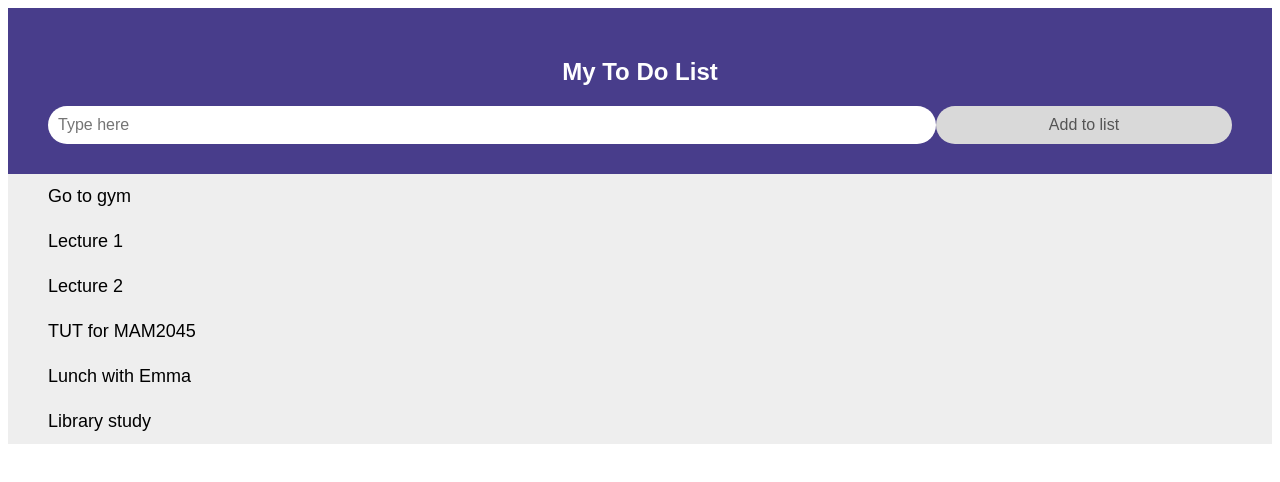
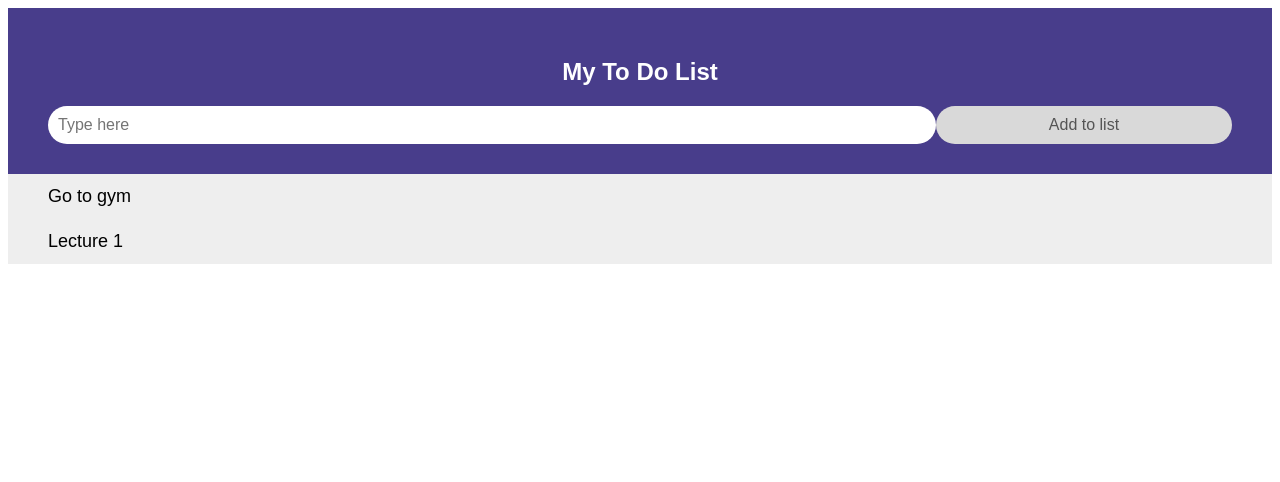
Before and after one commit to Ceejayludick/ToDoApp, a plain HTML site: page index.html in a window 1280 px wide. Drawn offline with Linux system fonts and the light colour scheme.

Commit message:
Layout changes

```diff
--- a/ToDoApp.css
+++ b/ToDoApp.css
@@ -62,7 +62,7 @@
   }
 
   .close:hover {
-    background-color: #f44336;
+    background-color: darkslateblue;
     color: white;
   }
 
--- a/index.html
+++ b/index.html
@@ -20,10 +20,6 @@
   <ul id="myUL">
     <li>Go to gym</li>
     <li>Lecture 1</li>
-    <li>Lecture 2</li>
-    <li>TUT for MAM2045</li>
-    <li>Lunch with Emma</li>
-    <li>Library study</li>
   </ul>
 
   <body>
```
